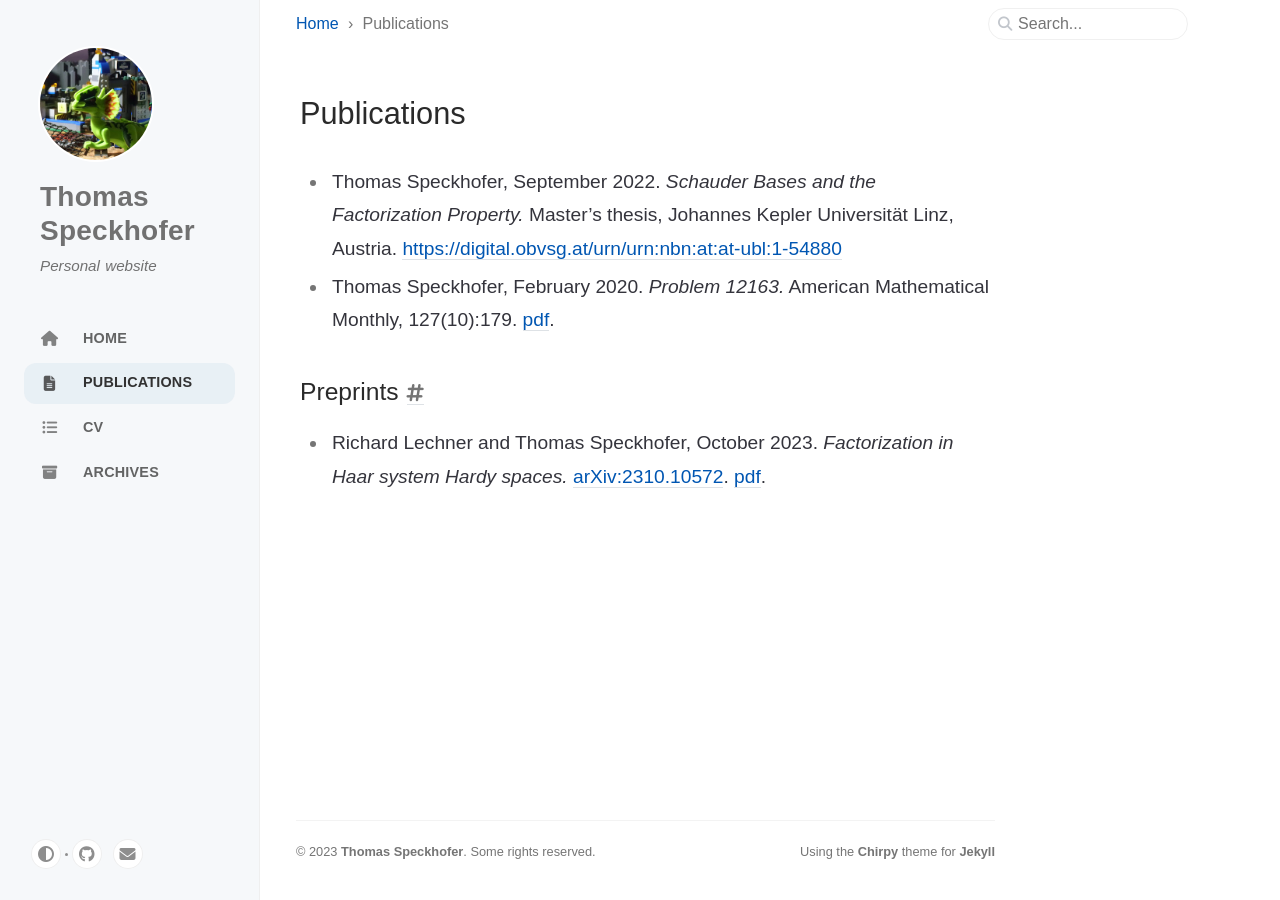
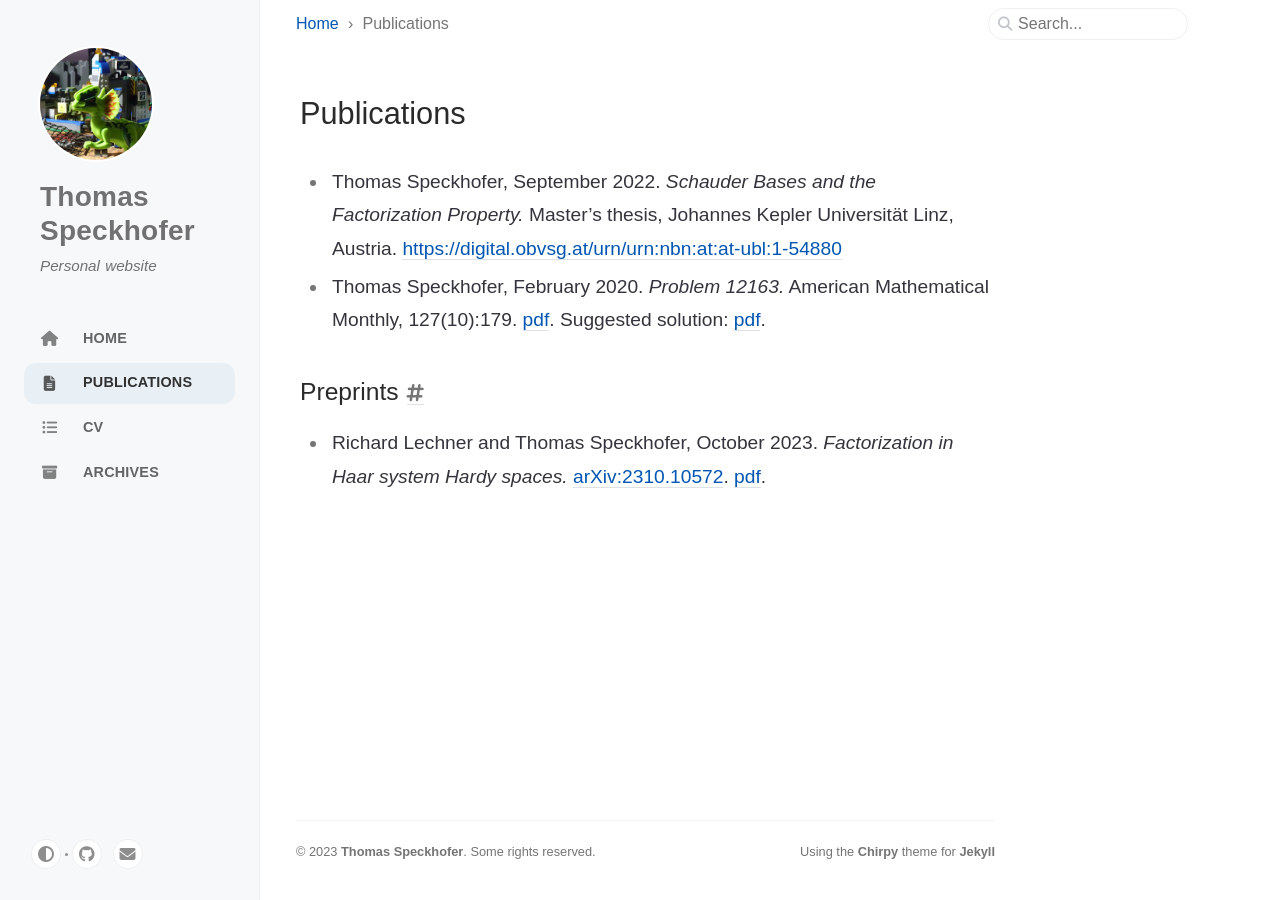
Before and after one commit to speckhofer/speckhofer.github.io, a Jekyll site: the page built from _tabs/publications.md, in a window 1280 px wide. Built offline with Jekyll 4.4.1, drawn with Linux system fonts in a browser that asks for light colours; cached includes are drawn as plain includes.

Commit message:
update publications tab

```diff
--- a/_tabs/publications.md
+++ b/_tabs/publications.md
@@ -4,7 +4,7 @@ order: 1
 ---
 
 - Thomas Speckhofer, September 2022. _Schauder Bases and the Factorization Property._ Master's thesis, Johannes Kepler Universität Linz, Austria. [https://digital.obvsg.at/urn/urn:nbn:at:at-ubl:1-54880](https://digital.obvsg.at/urn/urn:nbn:at:at-ubl:1-54880)
-- Thomas Speckhofer, February 2020. _Problem 12163._ American Mathematical Monthly, 127(10):179. [pdf](/assets/pdf/problem-12163.pdf).
+- Thomas Speckhofer, February 2020. _Problem 12163._ American Mathematical Monthly, 127(10):179. [pdf](/assets/pdf/problem-12163.pdf). Suggested solution: [pdf](/assets/pdf/solution-12163.pdf).
 
 ## Preprints
 
```
Also changed, not shown: 1 other file.
